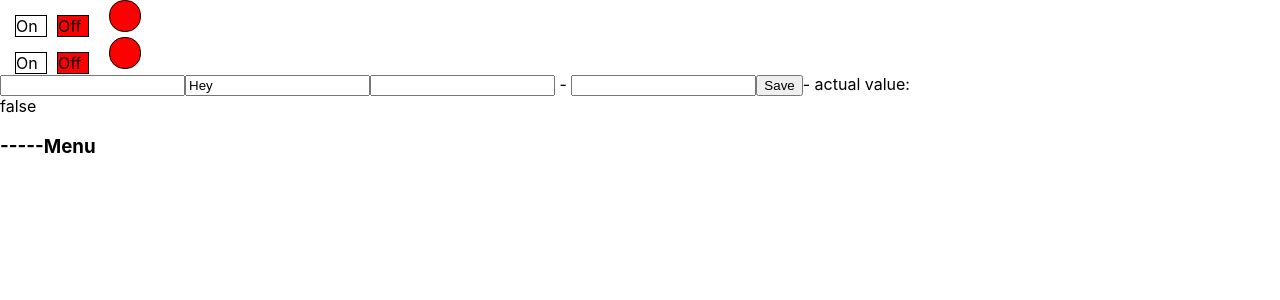
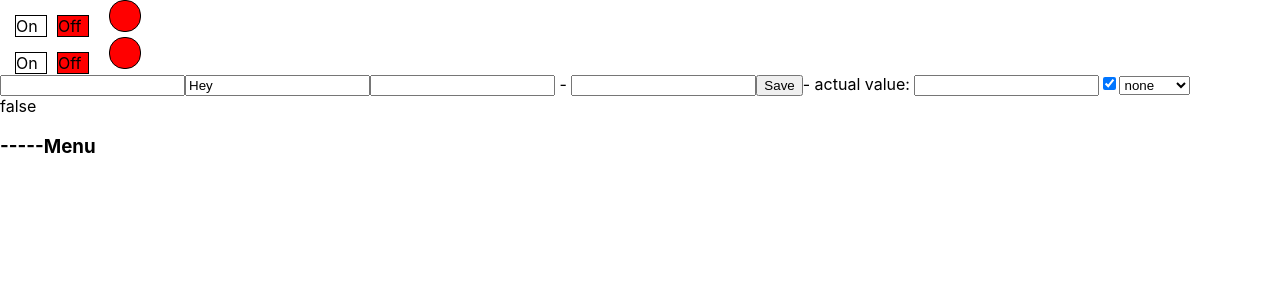
Before and after one commit to Mike-casper/react-detail, a React (Create React App) app: page / in a window 1280 px wide. Shown: the top 300 px of the page. Built offline with nearby package versions, Linux system fonts and the light colour scheme.

Commit message:
"Controlled" lesson

```diff
--- a/src/components/OnOff/UncontroledOnoff.tsx
+++ b/src/components/OnOff/UncontroledOnoff.tsx
@@ -1,6 +1,7 @@
 import React, {useState} from "react";
 import {
-    ControledInputWithValue,
+    ControledInput,
+    ControledInputWithValue, ControlledCheckbox, ControlledSelect,
     GetValueOfUncontroledInputByButtonPress,
     TrackValueOfUncontroledInput,
     UncontroledInput
@@ -56,6 +57,9 @@ export function UncontroledOnoff(props:OnoffPropsType){
             <ControledInputWithValue/>
             <TrackValueOfUncontroledInput/>
             <GetValueOfUncontroledInputByButtonPress/>
+            <ControledInput/>
+            <ControlledCheckbox/>
+            <ControlledSelect/>
         </div>
     </div>
 
--- a/src/components/input/Input.tsx
+++ b/src/components/input/Input.tsx
@@ -16,7 +16,37 @@ export const TrackValueOfUncontroledInput = () => {
         <input onChange={onChange}/> - {value}
     </>;
 }
-// kolesnayavika
+export const ControledInput=()=>{
+    const [parentValue, setParentValue] = useState("")
+    debugger
+    const onChange=(e:ChangeEvent<HTMLInputElement>)=> {
+        debugger
+        setParentValue(e.currentTarget.value)
+    }
+    return <input value={parentValue} onChange={onChange}/>
+}
+
+export const ControlledCheckbox=()=>{
+const [parentValue, setParentValue] = useState(true)
+    const onChange = (e:ChangeEvent<HTMLInputElement>)=> {
+        setParentValue(e.currentTarget.checked)
+    }
+    return <input type="checkbox" checked={parentValue} onChange={onChange}/>
+}
+
+export const ControlledSelect=()=>{
+const [parentValue, setParentValue] = useState <string|undefined>(undefined);
+// const [parentValue, setParentValue] = useState <string|undefined>("2");
+    const onChange = (e:ChangeEvent<HTMLSelectElement>)=>{
+    setParentValue(e.currentTarget.value)
+    }
+    return <select value={parentValue} onChange={onChange}>
+        <option>none</option>
+        <option value={"1"}>Kiev</option>
+        <option value={"2"}>Minsk</option>
+        <option value={"3"}>Moscow</option>
+    </select>
+}
 // export const GetValueOfUncontroledInputByButtonPress = () => {
 //     const [value, setValue] = useState("");
 //     return <>
@@ -25,7 +55,7 @@ export const TrackValueOfUncontroledInput = () => {
 //             setValue(el.value);
 //         }}>Save</button> - actual value: {value}
 //     </>;
-// } нарушает принципы React 12 видео
+// } нарушает принципы React - 12 видео
 
 export const GetValueOfUncontroledInputByButtonPress = () => {
     const [value, setValue] = useState("");
```
